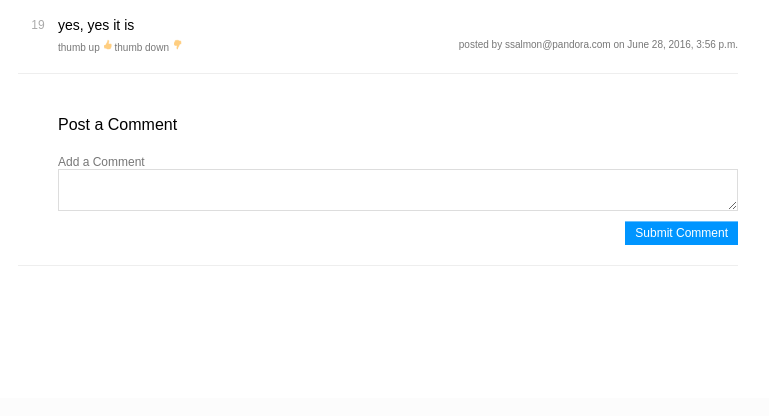
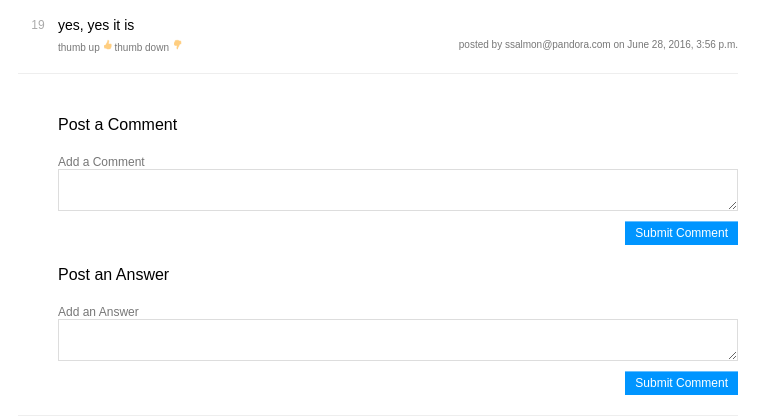
Before and after one commit to halfpete/stackd, a Django app: page /1/ in a window 1280 px wide. Shown: the part 402-818 px from the top of the page, without its empty margins (82-851 px from the left). Before the commit the page ends 668 px from the top, so only its background shows below. Run offline with Django 3.2, Linux system fonts and the light colour scheme; a user stored in the database is signed in; data comes from the database, SQL or seed files in the repository; data that the repository does not hold is empty.

Commit message:
added answer field

```diff
--- a/stackd/overflow/views.py
+++ b/stackd/overflow/views.py
@@ -44,6 +44,7 @@ def detail(request, question_id):
        print "added answer to question"
        add_answer_to_question(request, question, new_answer, username)
    answer_list = question.answer_set.order_by('upvotes')
+   print "answer list: %s" %(answer_list)
    context = {
        'question': question,
        'comment_list': comment_list,
--- a/stackd/templates/overflow/detail.html
+++ b/stackd/templates/overflow/detail.html
@@ -59,6 +59,17 @@
 							<input type="submit" value="Submit Comment">
 						</form>
 					</div>
+					<div class="comment-body">
+						<h4>Post an Answer</h4>
+						<form method="post", action"">
+							{% csrf_token %}
+							<div class="input-wrapper">
+								<h5>Add an Answer</h5>
+								<textarea type="text" name="answer" id="answer"></textarea>
+							</div>
+							<input type="submit" value="Submit Comment">
+						</form>
+					</div>
 				</div>
 			{% endif %}
 		</div>
```
